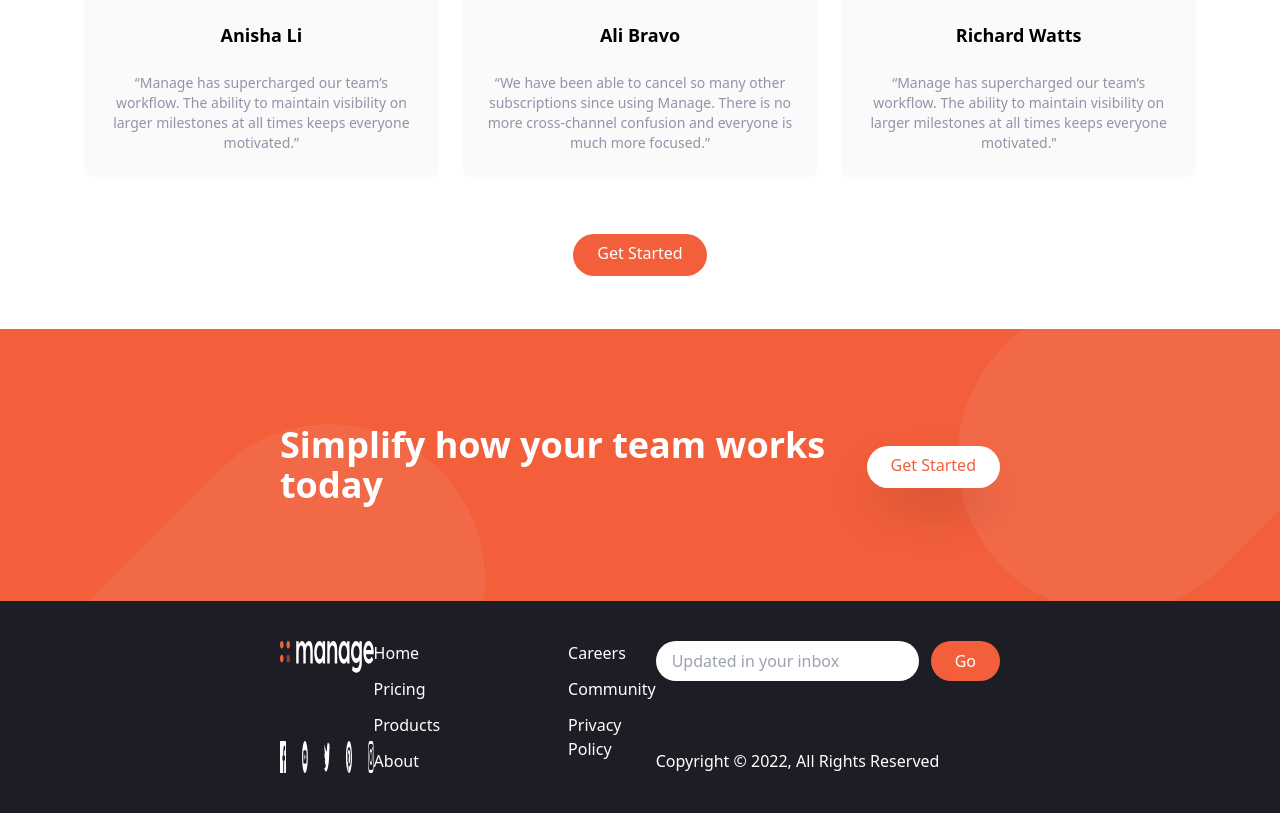
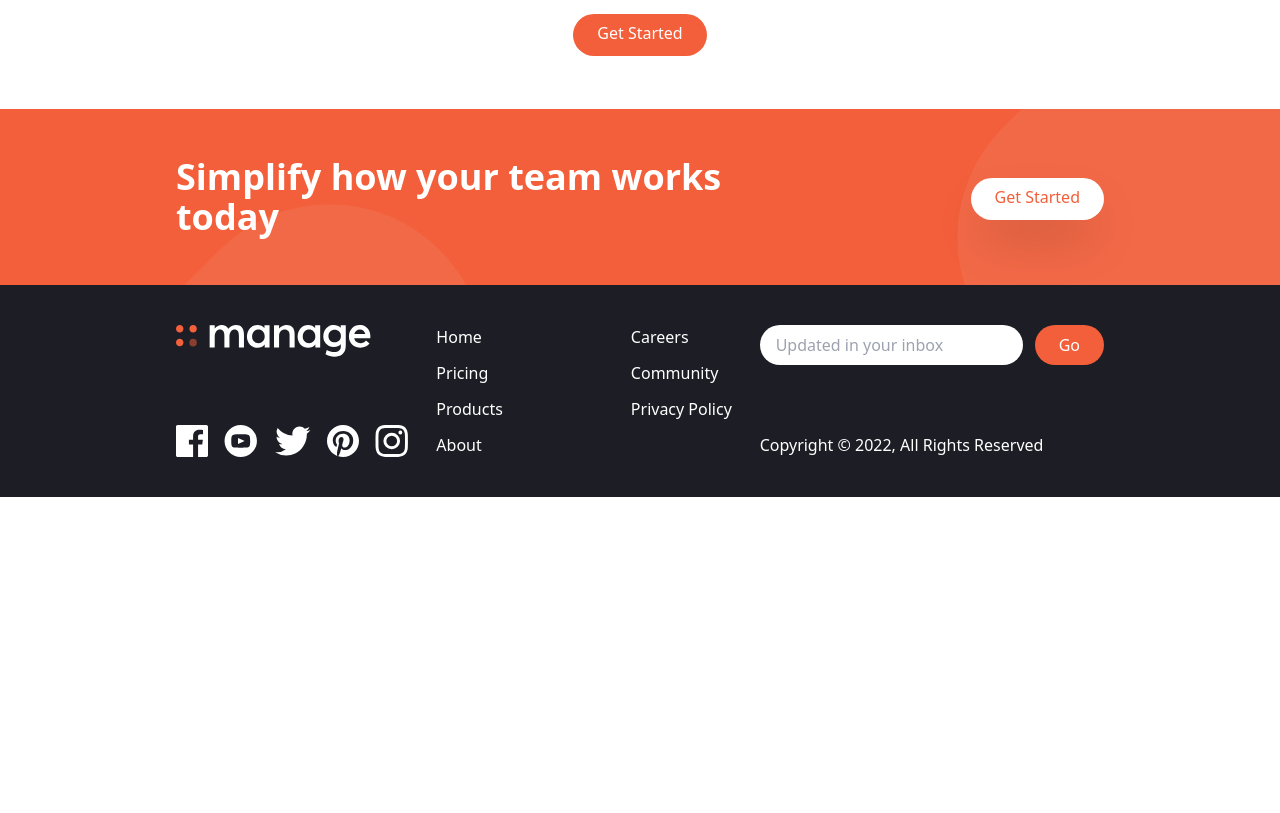
Before and after one commit to iamAndreyGavrilov/remember-tailwindcss, a website: page index.html in a window 1280 px wide. Shown: the part 1659-2472 px from the top of the page. After the commit the page ends 2156 px from the top, so only its background shows below. Drawn offline with Linux system fonts and the light colour scheme.

Commit message:
update style

```diff
--- a/index.html
+++ b/index.html
@@ -259,7 +259,7 @@
     <section id="cta" class="bg-brightRed">
       <!-- Flex Container -->
       <div
-        class="container flex flex-col items-center justify-between px-6 py-24 mx-auto space-y-12 md:flex-row md:space-y-0"
+        class="container flex flex-col items-center justify-between px-6 py-24 mx-auto space-y-12 md:py-12 md:flex-row md:space-y-0"
       >
         <!-- Heading -->
         <h2
--- a/tailwind.config.js
+++ b/tailwind.config.js
@@ -1,12 +1,11 @@
-/** @type {import('tailwindcss').Config} */
 module.exports = {
-  content: ["./*html"],
+  content: ["./*.html"],
   theme: {
     screens: {
       sm: "480px",
       md: "768px",
       lg: "976px",
-      lg: "1440px",
+      xl: "1440px",
     },
     extend: {
       colors: {
```
Also changed, not shown: css/main.css.
